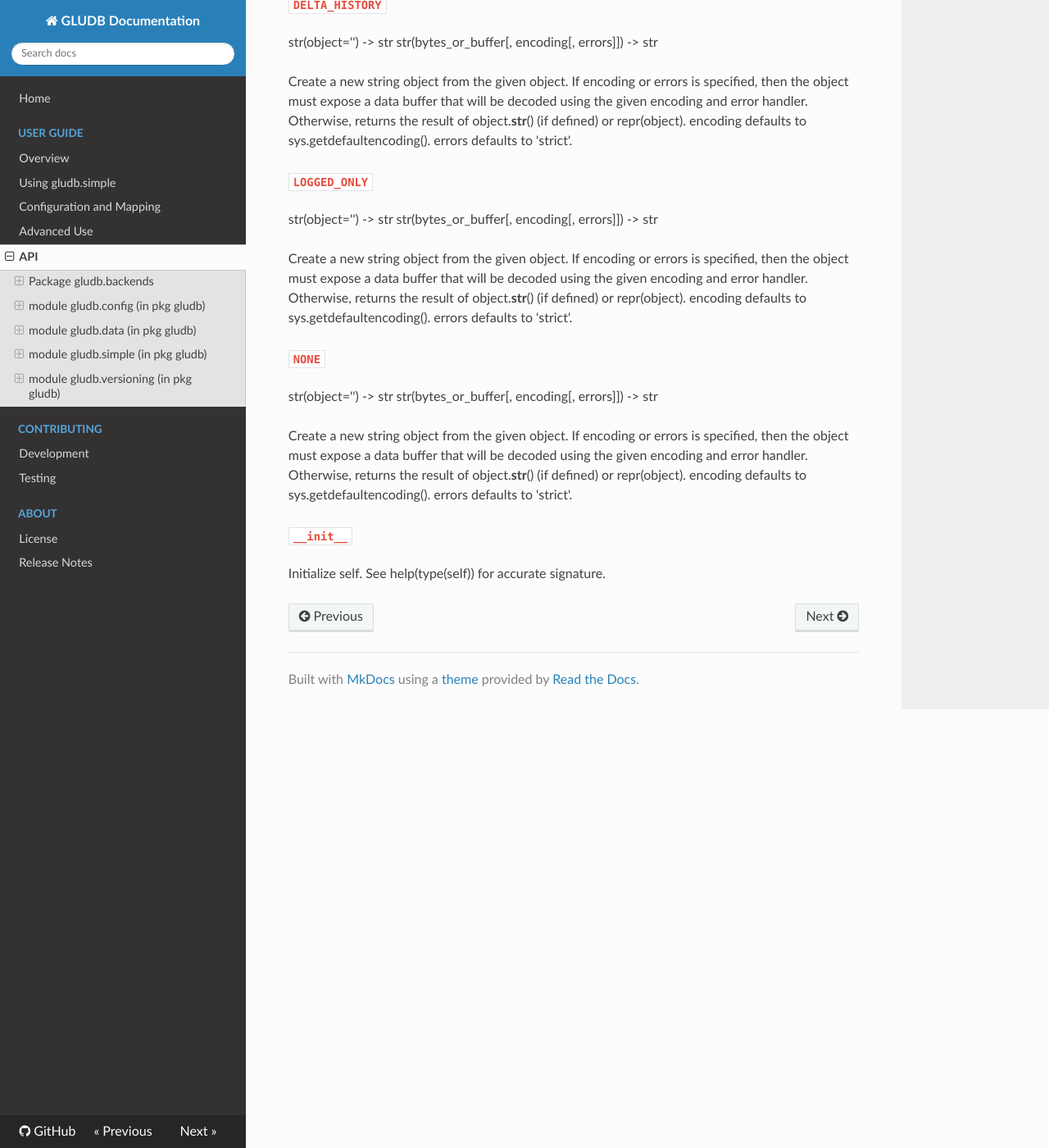
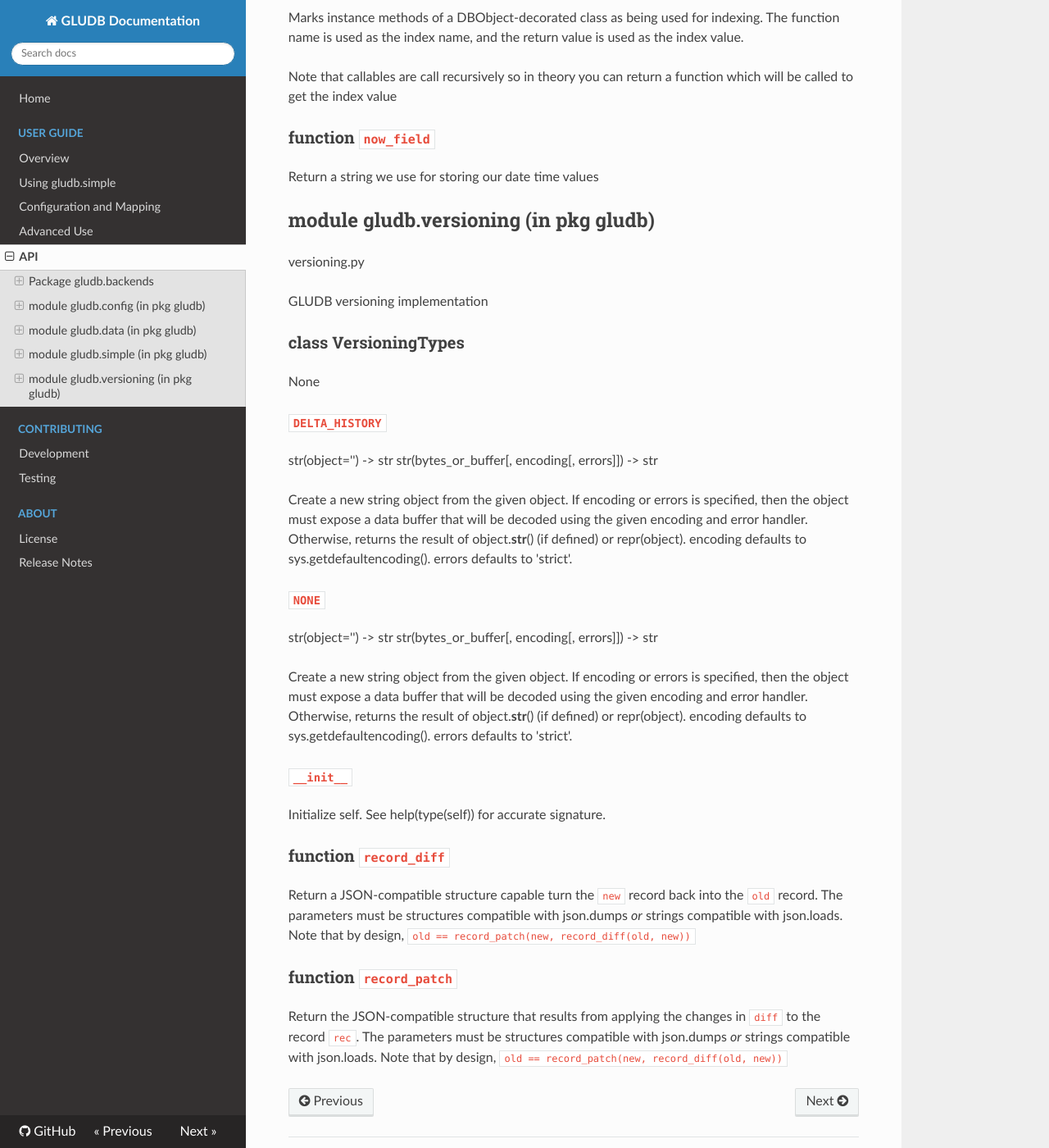
Before and after one commit to memphis-iis/GLUDB, an MkDocs documentation site: the page built from docs/api.md, in a window 1280 px wide and 1400 px high, scrolled down 9521 px. Shown: the whole window at 82% size. Built offline with MkDocs 1.6.1, drawn with Linux system fonts in a browser that asks for light colours; nearby versions of some CDN libraries; old or Windows-style settings are respelled for this version of MkDocs; some of the changed text lies outside the part shown.

Commit message:
doc touchup

```diff
--- a/docs/api.md
+++ b/docs/api.md
@@ -120,8 +120,8 @@
 
 #### function `get_conn`
 
-Return a connection to DynamoDB (and handle local/debug possibilities)
-
+Return a connection to DynamoDB (and handle local/debug
+possibilities)
 
 
 #### function `gsi_name`
@@ -335,6 +335,20 @@
 all annotated classes as 'virtual base classes' of Storage so that you
 can test them with isinstance(obj, Storable)
 
+####  `ORIG_VER_FIELD_NAME`
+
+str(object='') -> str
+str(bytes_or_buffer[, encoding[, errors]]) -> str
+
+Create a new string object from the given object. If encoding or
+errors is specified, then the object must expose a data buffer
+that will be decoded using the given encoding and error handler.
+Otherwise, returns the result of object.__str__() (if defined)
+or repr(object).
+encoding defaults to sys.getdefaultencoding().
+errors defaults to 'strict'.
+
+
 ####  `__init__`
 
 Initialize self.  See help(type(self)) for accurate signature.
@@ -418,6 +432,22 @@
 Return a database config object for the given class
 
 
+### function `orig_version`
+
+Return the original version of an object (defined as what was read from
+the database before any user edits). If there isn't a previous version (for
+instance, newly created objects don't have a previous version), then None
+is returned. Mainly useful for testing
+
+
+### function `record_diff`
+
+Return a JSON-compatible structure capable turn the `new` record back
+into the `old` record. The parameters must be structures compatible with
+json.dumps *or* strings compatible with json.loads. Note that by design,
+`old == record_patch(new, record_diff(old, new))`
+
+
 
 ## module gludb.simple (in pkg gludb)
 
@@ -437,11 +467,11 @@
 
 
     d = Demo(some_field='foo', my_number=3.14)
-    print d.to_data()  # Prints a JSON representation
+    print(d.to_data())  # Prints a JSON representation
     d1 = Demo.from_data(d.to_data())  # Clone using persistence functions
     d.save()  # Save to database
     for obj in Demo.find_all():  # Print json rep of all objects in DB
-        print obj.to_data()
+        print(obj.to_data())
 
 Also note that currently we aren't supporting nested DBObject objects.
 HOWEVER, we make no restrictions on a field being a JSON-compatible Python
@@ -532,20 +562,6 @@
 errors defaults to 'strict'.
 
 
-####  `LOGGED_ONLY`
-
-str(object='') -> str
-str(bytes_or_buffer[, encoding[, errors]]) -> str
-
-Create a new string object from the given object. If encoding or
-errors is specified, then the object must expose a data buffer
-that will be decoded using the given encoding and error handler.
-Otherwise, returns the result of object.__str__() (if defined)
-or repr(object).
-encoding defaults to sys.getdefaultencoding().
-errors defaults to 'strict'.
-
-
 ####  `NONE`
 
 str(object='') -> str
@@ -563,3 +579,20 @@
 ####  `__init__`
 
 Initialize self.  See help(type(self)) for accurate signature.
+
+
+
+### function `record_diff`
+
+Return a JSON-compatible structure capable turn the `new` record back
+into the `old` record. The parameters must be structures compatible with
+json.dumps *or* strings compatible with json.loads. Note that by design,
+`old == record_patch(new, record_diff(old, new))`
+
+
+### function `record_patch`
+
+Return the JSON-compatible structure that results from applying the
+changes in `diff` to the record `rec`. The parameters must be structures
+compatible with json.dumps *or* strings compatible with json.loads. Note
+that by design, `old == record_patch(new, record_diff(old, new))`
```
Also changed, not shown: 1 other file.
